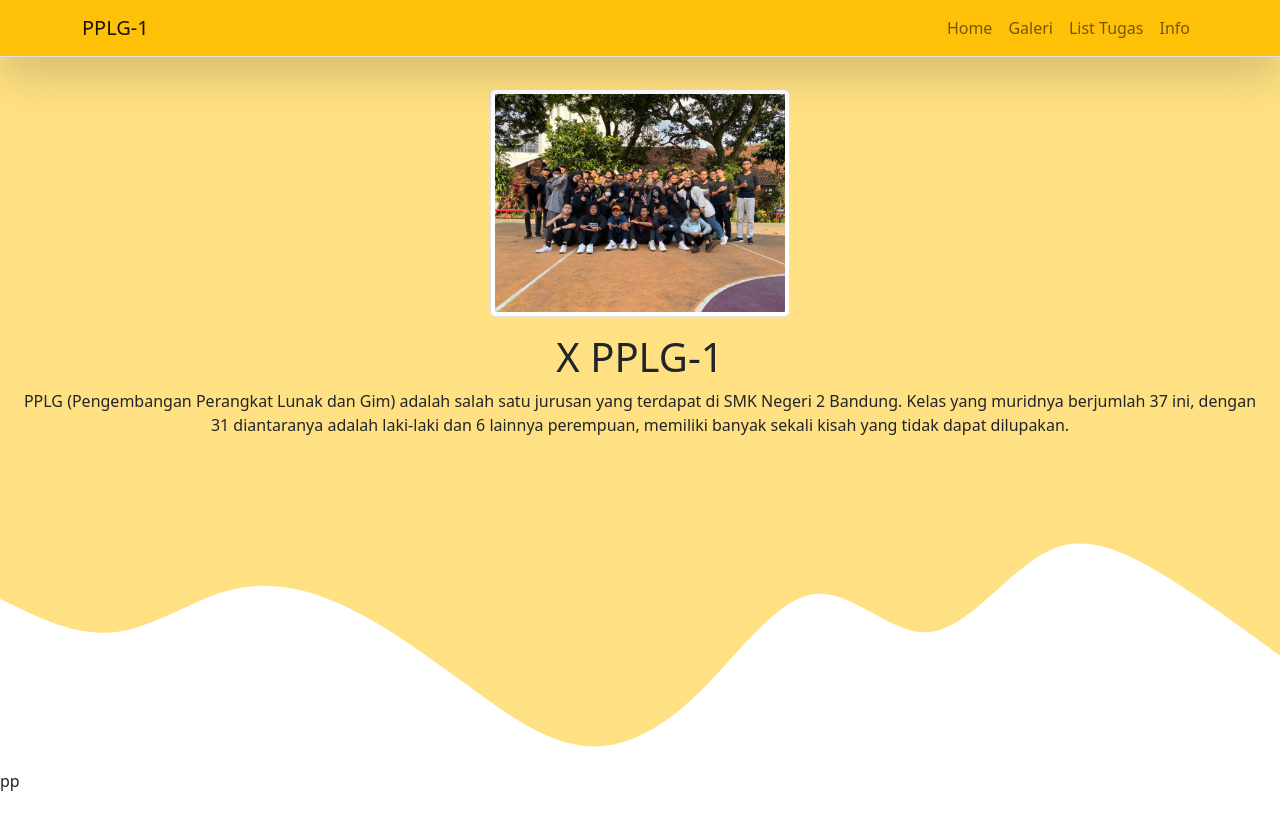
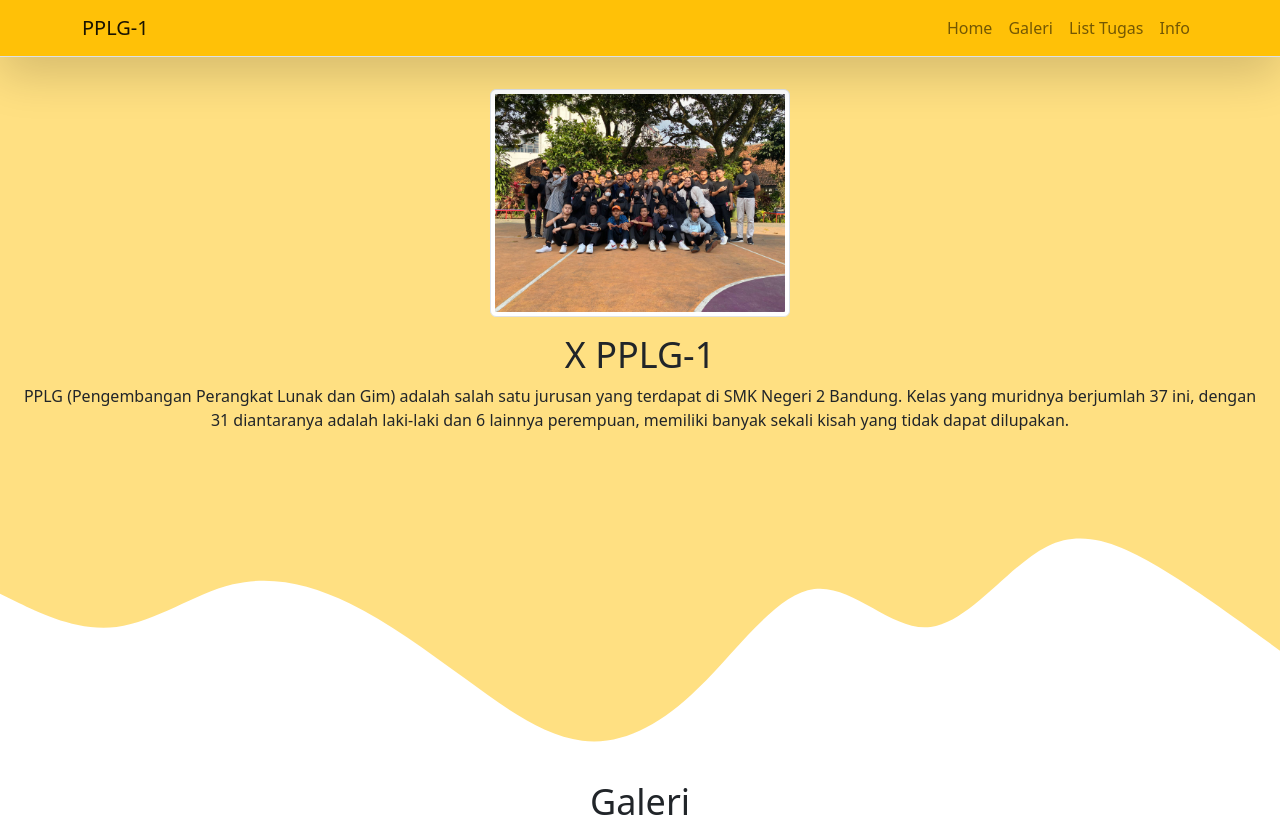
Before and after one commit to lowskeyy/WebKelasPPLG1, a plain HTML site: page index.html in a window 1280 px wide. Before the commit the page ends 800 px from the top, so only its background shows below. Drawn offline with nearby package versions, Linux system fonts and the light colour scheme.

Commit message:
ukuran font

```diff
--- a/index.html
+++ b/index.html
@@ -22,7 +22,7 @@
                 <a class="nav-link" href="#">Home</a>
               </li>
               <li class="nav-item">
-                <a class="nav-link" href="#">Galeri</a>
+                <a class="nav-link" href="#galeri">Galeri</a>
               </li>
               <li class="nav-item">
                 <a class="nav-link" href="#">List Tugas</a>
@@ -43,7 +43,16 @@
       </section>
       <svg xmlns="http://www.w3.org/2000/svg" viewBox="0 0 1440 320"><path fill="#ffc107" fill-opacity=".5" d="M0,128L21.8,138.7C43.6,149,87,171,131,165.3C174.5,160,218,128,262,117.3C305.5,107,349,117,393,138.7C436.4,160,480,192,524,224C567.3,256,611,288,655,293.3C698.2,299,742,277,785,234.7C829.1,192,873,128,916,122.7C960,117,1004,171,1047,165.3C1090.9,160,1135,96,1178,74.7C1221.8,53,1265,75,1309,101.3C1352.7,128,1396,160,1418,176L1440,192L1440,0L1418.2,0C1396.4,0,1353,0,1309,0C1265.5,0,1222,0,1178,0C1134.5,0,1091,0,1047,0C1003.6,0,960,0,916,0C872.7,0,829,0,785,0C741.8,0,698,0,655,0C610.9,0,567,0,524,0C480,0,436,0,393,0C349.1,0,305,0,262,0C218.2,0,175,0,131,0C87.3,0,44,0,22,0L0,0Z"></path></svg>
     <!-- Jumbotron end -->
-    pp
+    <!-- Galeri -->
+    <section id="galeri">
+      <div class="container">
+        <div class="row text-center">
+          <div class="col">
+            <h2 class="display-4 pt-3">Galeri</h2>
+          </div>
+        </div>
+      </div>
+    </section>
     <script src="https://cdn.jsdelivr.net/npm/bootstrap@5.2.1/dist/js/bootstrap.bundle.min.js" integrity="sha384-u1OknCvxWvY5kfmNBILK2hRnQC3Pr17a+RTT6rIHI7NnikvbZlHgTPOOmMi466C8" crossorigin="anonymous"></script>
   </body>
 </html>
--- a/style.css
+++ b/style.css
@@ -4,7 +4,7 @@
 }
 
 .display-4 {
-    font-size: 40px;
+    font-size: 36px;
 }
 
 svg {
```
